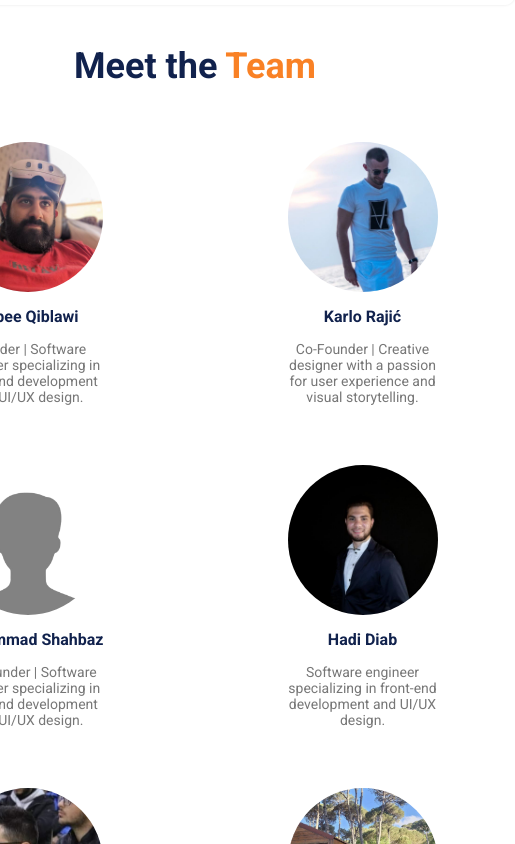
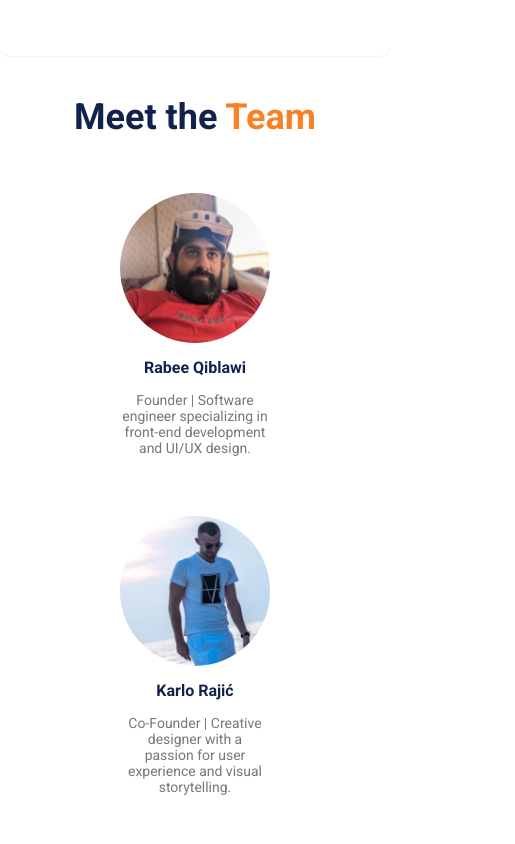
Before and after one commit to rabeeqiblawi/portfolio-nextjs, a Next.js app: page / in a window 390 px wide. Shown: the part 6280-7124 px from the top of the page, 515 px wide, since content can reach past the window. Built offline with nearby package versions, Linux system fonts and the light colour scheme.

Commit message:
Update website responsivness

```diff
--- a/src/app/Home.module.css
+++ b/src/app/Home.module.css
@@ -146,4 +146,15 @@
     .responsiveContainer {
         width: 100%;
     }
+
+    .cardContainer {
+        width: 100%;
+    }
 }
+
+@media screen and (max-width: 650px) {
+    .teamContainer {
+        grid-template-columns: 1fr;
+        width: 70%;
+    }
+}
--- a/src/components/contact/Contact.module.scss
+++ b/src/components/contact/Contact.module.scss
@@ -94,7 +94,7 @@
 
 @media screen and (max-width: 768px) {
     .container {
-        width: 640px;
+        width: 100%;
         &-imgDev {
             display:none;
         }
```
